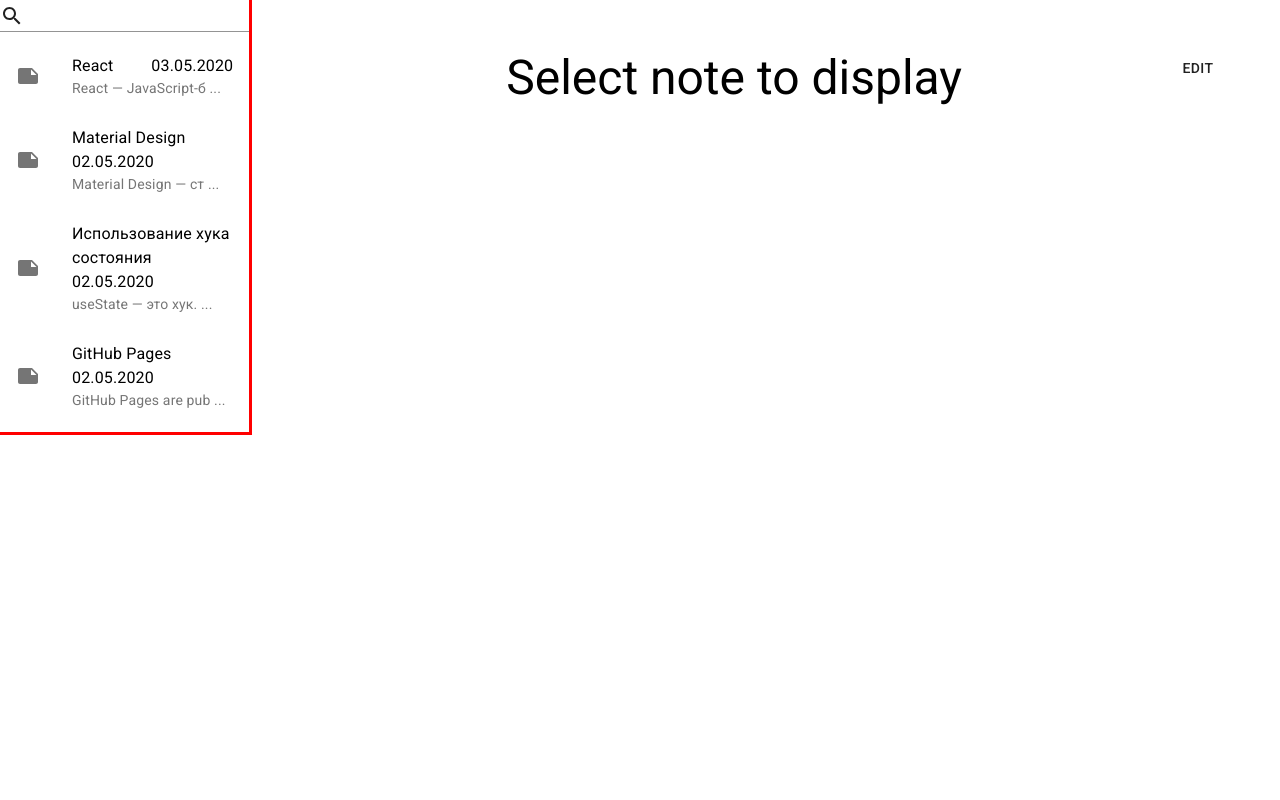
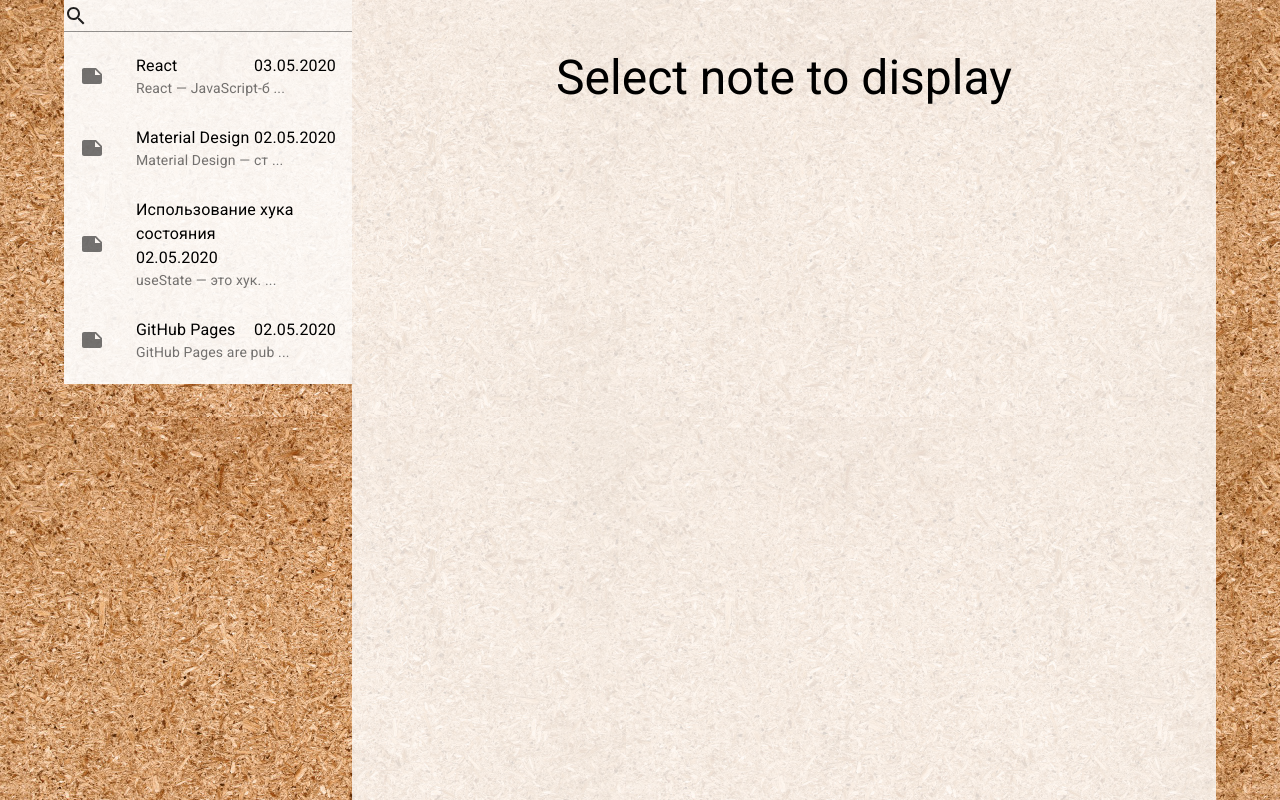
Before and after one commit to AllekseyLeonov/JsCourse, a React (Create React App) app in the folder notes/: page / in a window 1280 px wide. Built offline with nearby package versions, Linux system fonts and the light colour scheme.

Commit message:
[v1-01], [v1-03] create new view for application, implement searching a note by its title

```diff
--- a/notes/src/App.js
+++ b/notes/src/App.js
@@ -3,7 +3,7 @@
 import NotesContainer from "./pages/notes/NotesContainer";
 
 const App = () => (
-  <div className="App">
+  <div>
     <NotesContainer />
   </div>
 );
--- a/notes/src/components/SearchField.js
+++ b/notes/src/components/SearchField.js
@@ -2,10 +2,20 @@
 import InputAdornment from "@material-ui/core/InputAdornment";
 import SearchIcon from "@material-ui/icons/Search";
 import Input from "@material-ui/core/Input";
+import PropTypes from "prop-types";
 
-const SearchField = () => (
+const SearchField = ({ array, setArray }) => (
   <Input
     label="Search"
+    onChange={(event) => {
+      const searchText = event.target.value;
+      document.title = "rac".includes("r").toString();
+      setArray(
+        array.filter((item) =>
+          item.title.toLowerCase().includes(searchText.toLowerCase())
+        )
+      );
+    }}
     startAdornment={
       <InputAdornment>
         <SearchIcon />
@@ -14,4 +24,14 @@
   />
 );
 
+SearchField.propTypes = {
+  array: PropTypes.arrayOf(PropTypes.object),
+  setArray: PropTypes.func,
+};
+
+SearchField.defaultProps = {
+  array: [],
+  setArray: () => {},
+};
+
 export default SearchField;
--- a/notes/src/index.css
+++ b/notes/src/index.css
@@ -1,13 +1,14 @@
 body {
   margin: 0;
-  font-family: -apple-system, BlinkMacSystemFont, 'Segoe UI', 'Roboto', 'Oxygen',
-    'Ubuntu', 'Cantarell', 'Fira Sans', 'Droid Sans', 'Helvetica Neue',
+  background: url("images/background.jpg");
+  font-family: -apple-system, BlinkMacSystemFont, "Segoe UI", "Roboto", "Oxygen",
+    "Ubuntu", "Cantarell", "Fira Sans", "Droid Sans", "Helvetica Neue",
     sans-serif;
   -webkit-font-smoothing: antialiased;
   -moz-osx-font-smoothing: grayscale;
 }
 
 code {
-  font-family: source-code-pro, Menlo, Monaco, Consolas, 'Courier New',
+  font-family: source-code-pro, Menlo, Monaco, Consolas, "Courier New",
     monospace;
 }
--- a/notes/src/pages/notes/ActiveNote.js
+++ b/notes/src/pages/notes/ActiveNote.js
@@ -3,27 +3,41 @@
 import Button from "@material-ui/core/Button";
 import PropTypes from "prop-types";
 
-import styles from "./styles";
+import "./styles.css";
 import ActiveNoteEditingDialog from "./ActiveNoteEditingDialog";
+
+const ActiveNoteContainer = ({ children }) => (
+  <Grid className="ActiveNote" container item xs={9} wrap="nowrap">
+    {children}
+  </Grid>
+);
 
 const ActiveNote = ({ selectedItem, updateNote }) => {
   const [isDialogOpen, setDialogOpen] = React.useState(false);
+  if (!selectedItem) {
+    return (
+      <ActiveNoteContainer>
+        <Typography variant="h3">Select note to display</Typography>
+      </ActiveNoteContainer>
+    );
+  }
   return (
-    <Grid
-      style={styles.activeNote}
-      container
-      wrap="nowrap"
-      alignItems="flex-start"
-    >
+    <ActiveNoteContainer>
       <Grid container direction="column" alignItems="center">
-        <Typography variant="h3">
-          {selectedItem ? selectedItem.title : "Select note to display"}
+        <Typography className="ActiveNoteTitle" variant="h3">
+          {selectedItem.title}
         </Typography>
-        <Typography variant="h5">
-          {selectedItem ? selectedItem.content : ""}
+        <Typography className="ActiveNoteContent" variant="h5">
+          {selectedItem.content}
         </Typography>
       </Grid>
-      <Button onClick={() => setDialogOpen(true)}> Edit </Button>
+      <Button
+        onClick={() => setDialogOpen(true)}
+        style={{ backgroundColor: "rgba(255, 255, 255, 0.7)" }}
+      >
+        {" "}
+        Edit{" "}
+      </Button>
       <ActiveNoteEditingDialog
         noteTitle={selectedItem.title}
         noteContent={selectedItem.content}
@@ -31,7 +45,7 @@
         setOpen={setDialogOpen}
         updateNote={updateNote}
       />
-    </Grid>
+    </ActiveNoteContainer>
   );
 };
 
@@ -46,8 +60,16 @@
 };
 
 ActiveNote.defaultProps = {
-  selectedItem: { title: "Select note to display" },
+  selectedItem: null,
   updateNote: () => {},
 };
 
+ActiveNoteContainer.propTypes = {
+  children: PropTypes.element,
+};
+
+ActiveNoteContainer.defaultProps = {
+  children: <div />,
+};
+
 export default ActiveNote;
--- a/notes/src/pages/notes/ActiveNoteEditingDialog.js
+++ b/notes/src/pages/notes/ActiveNoteEditingDialog.js
@@ -8,7 +8,10 @@
 import Dialog from "@material-ui/core/Dialog";
 import PropTypes from "prop-types";
 
-import styles from "./styles";
+import "./styles.css";
+
+const TITLE_MAX_LENGTH = 35;
+const CONTENT_MAX_LENGTH = 2000;
 
 const ActiveNoteEditingDialog = ({
   noteTitle,
@@ -19,26 +22,49 @@
 }) => {
   let textFieldTitle = noteTitle;
   let textFieldContent = noteContent;
+  const [isTitleCorrect, setIsTitleCorrect] = React.useState(true);
+  const [isContentCorrect, setIsContentCorrect] = React.useState(true);
   return (
     <Dialog open={isOpen} fullWidth="true" maxWidth="false">
       <DialogTitle>Editing note</DialogTitle>
       <DialogContent>
         <Grid direction="column">
           <TextField
-            style={styles.dialogInputField}
+            id="editTitleField"
+            error={!isTitleCorrect}
+            className="DialogInputField"
             label="title"
             defaultValue={textFieldTitle}
             onChange={(event) => {
               textFieldTitle = event.target.value;
+              setIsTitleCorrect(
+                textFieldTitle.length > 0 &&
+                  textFieldTitle.length < TITLE_MAX_LENGTH
+              );
             }}
+            helperText={
+              isTitleCorrect
+                ? ""
+                : `Title length must be between 1 and ${TITLE_MAX_LENGTH} symbols`
+            }
           />
           <TextField
-            style={styles.dialogInputField}
+            error={!isContentCorrect}
+            className="DialogInputField"
             label="content"
             defaultValue={textFieldContent}
             onChange={(event) => {
               textFieldContent = event.target.value;
+              setIsContentCorrect(
+                textFieldContent.length > 0 &&
+                  textFieldContent.length < CONTENT_MAX_LENGTH
+              );
             }}
+            helperText={
+              isContentCorrect
+                ? ""
+                : `Content length must be between 1 and ${CONTENT_MAX_LENGTH} symbols`
+            }
             multiline
           />
         </Grid>
@@ -46,6 +72,7 @@
       <DialogActions>
         <Button onClick={() => setOpen(false)}>Close</Button>
         <Button
+          disabled={!(isTitleCorrect && isContentCorrect)}
           onClick={() => {
             updateNote(textFieldTitle, textFieldContent);
             setOpen(false);
--- a/notes/src/pages/notes/NotesContainer.js
+++ b/notes/src/pages/notes/NotesContainer.js
@@ -4,6 +4,7 @@
 import NotesListMenu from "./NotesListMenu";
 import ActiveNote from "./ActiveNote";
 import NOTES from "../../config/constants/NOTES";
+import "./styles.css";
 
 const NOTES_ARRAY_KEY = "notesArray";
 
@@ -12,11 +13,7 @@
   const [notesArray, setNotesArray] = React.useState(
     loadedNotesAsString ? JSON.parse(loadedNotesAsString) : NOTES
   );
-  const [selectedNote, setSelectedNote] = React.useState({
-    id: -1,
-    title: "Select note to display",
-    content: "",
-  });
+  const [selectedNote, setSelectedNote] = React.useState(null);
   const updateNote = (title, content) => {
     const updatedArray = notesArray.map((item) => {
       if (item.id === selectedNote.id) {
@@ -36,14 +33,16 @@
   };
 
   return (
-    <Grid container direction="row" wrap="nowrap">
+    <div className="NotesContainer">
+      <Grid container direction="row" wrap="nowrap" justify="space-between">
         <NotesListMenu
           notesArray={notesArray}
-        selectedIndex={selectedNote.id}
+          selectedIndex={selectedNote ? selectedNote.id : null}
           changeSelectedIndex={(index) => setSelectedNote(notesArray[index])}
         />
         <ActiveNote item selectedItem={selectedNote} updateNote={updateNote} />
       </Grid>
+    </div>
   );
 };
 
--- a/notes/src/pages/notes/NotesListMenu.js
+++ b/notes/src/pages/notes/NotesListMenu.js
@@ -2,20 +2,23 @@
 import { Grid } from "@material-ui/core";
 import PropTypes from "prop-types";
 
-import styles from "./styles";
+import "./styles.css";
 import SearchField from "../../components/SearchField";
 import NotesList from "./NotesList";
 
-const NotesListMenu = ({ notesArray, selectedIndex, changeSelectedIndex }) => (
-  <Grid style={styles.notesListMenu} container item xs={3} direction="column">
-    <SearchField />
+const NotesListMenu = ({ notesArray, selectedIndex, changeSelectedIndex }) => {
+  const [filteredArray, setFilteredArray] = React.useState(notesArray);
+  return (
+    <Grid className="NotesListMenu" container item xs={3} direction="column">
+      <SearchField array={notesArray} setArray={setFilteredArray} />
       <NotesList
-      notesArray={notesArray}
+        notesArray={filteredArray}
         selectedIndex={selectedIndex}
         setSelectedIndex={changeSelectedIndex}
       />
     </Grid>
   );
+};
 
 NotesListMenu.propTypes = {
   notesArray: PropTypes.arrayOf(PropTypes.object),
@@ -25,7 +28,7 @@
 
 NotesListMenu.defaultProps = {
   notesArray: [],
-  selectedIndex: -1,
+  selectedIndex: null,
   changeSelectedIndex() {},
 };
 
--- /dev/null
+++ b/notes/src/pages/notes/styles.css
@@ -0,0 +1,31 @@
+.NotesContainer {
+  display: flex;
+  width: 90%;
+  height: 100vh;
+  margin-left: auto;
+  margin-right: auto;
+
+}
+.ActiveNote {
+  padding: 50px 50px;
+  height: fit-content;
+  min-height: 100vh;
+  justify-content: center;
+  align-items: flex-start;
+  background-color: rgba(255, 255, 255, 0.8);
+}
+.ActiveNoteTitle {
+  text-align: center;
+}
+.ActiveNoteContent {
+  word-wrap: break-word;
+  text-align: justify;
+}
+.NotesListMenu {
+  height: auto;
+  align-self: flex-start;
+  background-color: rgba(255, 255, 255, 0.9);
+}
+.DialogInputField {
+  width: 100%;
+}
--- a/notes/src/pages/notes/styles.js
+++ /dev/null
@@ -1,19 +0,0 @@
-const Styles = {
-  activeNote: {
-    padding: "50px 50px",
-    textAlign: "justify",
-  },
-  notesListMenu: {
-    borderRightColor: "red",
-    borderRightWidth: "3px",
-    borderRightStyle: "solid",
-    borderBottomColor: "red",
-    borderBottomWidth: "3px",
-    borderBottomStyle: "solid",
-  },
-  dialogInputField: {
-    width: "100%",
-  },
-};
-
-export default Styles;
--- a/notes/src/utils/textFormatUtils.js
+++ b/notes/src/utils/textFormatUtils.js
@@ -1,3 +1,5 @@
 // eslint-disable-next-line import/prefer-default-export
 export const getPreviewString = (stringToFormat, lengthOfPreviewString) =>
-  `${stringToFormat.substr(0, lengthOfPreviewString)} ...`;
+  stringToFormat.length > 20
+    ? `${stringToFormat.substr(0, lengthOfPreviewString)} ...`
+    : stringToFormat;
```
Also changed, not shown: notes/src/images/background.jpg (added). Lines whose indentation alone changed are shown as unchanged.
